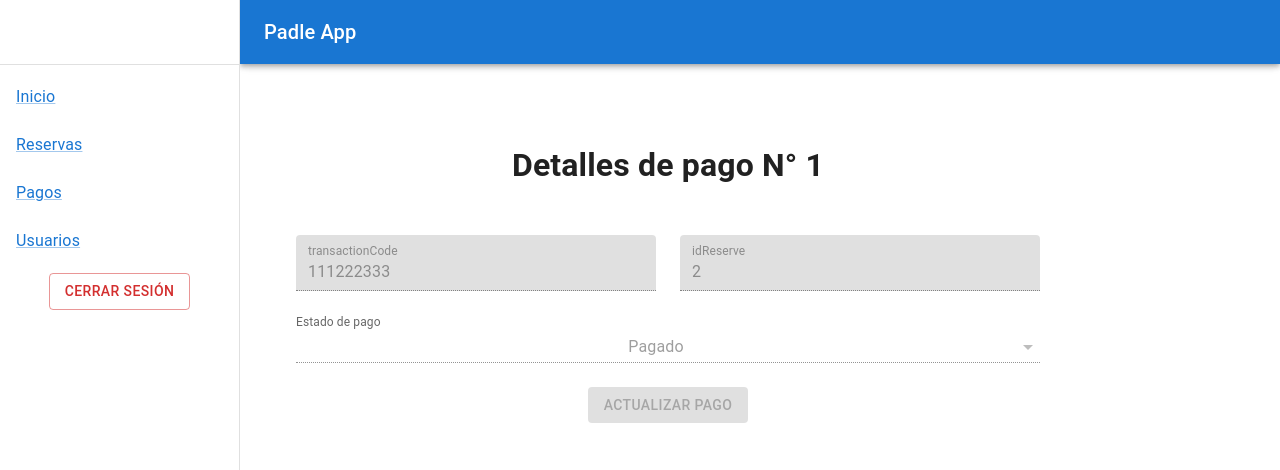
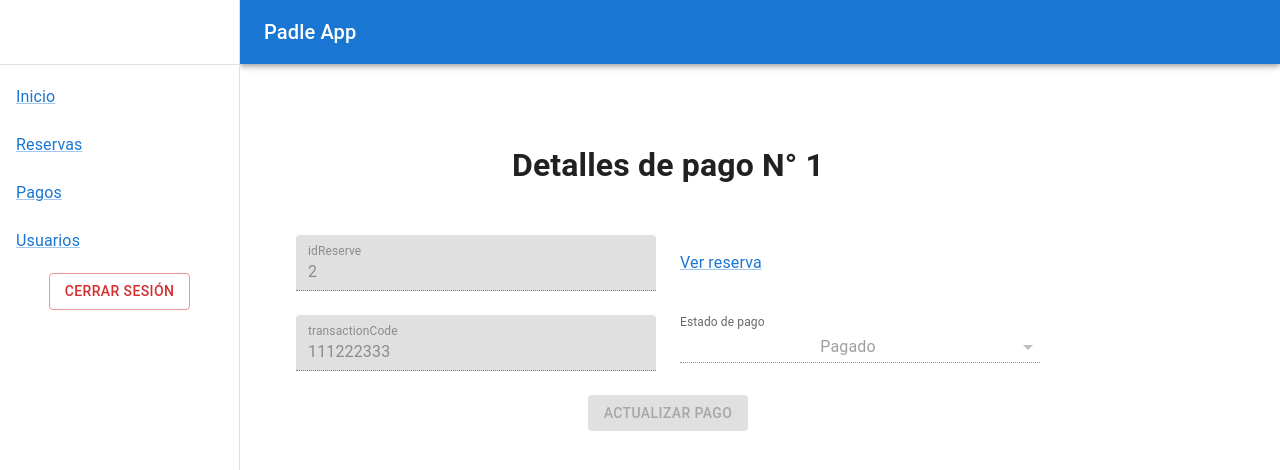
Before and after one commit to jokinz/docker-react-paddle-app, a React (Vite) app: page /payments/1 in a window 1280 px wide. Shown: the top 470 px of the page. Built offline with nearby package versions, Linux system fonts and the light colour scheme.

Commit message:
Update PaymentDetails.tsx

```diff
--- a/src/components/Payments/PaymentDetails.tsx
+++ b/src/components/Payments/PaymentDetails.tsx
@@ -8,10 +8,11 @@ import {
   FormControl,
   Grid,
   InputLabel,
+  Link,
   MenuItem,
   Select,
   SelectChangeEvent,
-  TextField
+  TextField,
 } from '@mui/material'
 
 import { enqueueSnackbar } from 'notistack'
@@ -22,6 +23,7 @@ import { getPaymentById, updatePaymentById } from '../../api/payments/payment'
 
 import DetailsWrapper from '../DetailsWrapper'
 import LoadingWrapper from '../LoadingWrapper'
+import { NavLink } from 'react-router-dom'
 
 type props = { paymentId: string }
 
@@ -64,6 +66,9 @@ const PaymentDetails = ({ paymentId }: props) => {
       setUpdateLoading(false)
     }
   }
+  const handleReserveClick = () => {
+    window.open(`/reserves/${payment?.idReserve}`, '_blank')
+  }
 
   useEffect(() => {
     const getPaymentData = async () => {
@@ -92,6 +97,21 @@ const PaymentDetails = ({ paymentId }: props) => {
           </Grid>
           <Grid item xs={6}>
             <TextField
+              id="idReserve"
+              label="idReserve"
+              variant="filled"
+              value={payment.idReserve}
+              fullWidth
+              disabled
+            />
+          </Grid>
+          <Grid item xs={6} display={'flex'} justifyContent={'flex-start'} alignItems={'center'}>
+            <Link href={`/reserves/${payment?.idReserve}`} target="_blank">
+              Ver reserva
+            </Link>
+          </Grid>
+          <Grid item xs={6}>
+            <TextField
               id="transactionCode"
               label="transactionCode"
               variant="filled"
@@ -101,16 +121,6 @@ const PaymentDetails = ({ paymentId }: props) => {
             />
           </Grid>
           <Grid item xs={6}>
-            <TextField
-              id="idReserve"
-              label="idReserve"
-              variant="filled"
-              value={payment.idReserve}
-              fullWidth
-              disabled
-            />
-          </Grid>
-          <Grid item xs={12}>
             <FormControl fullWidth variant="standard">
               <InputLabel id="new-status-label">Estado de pago</InputLabel>
               <Select
```
